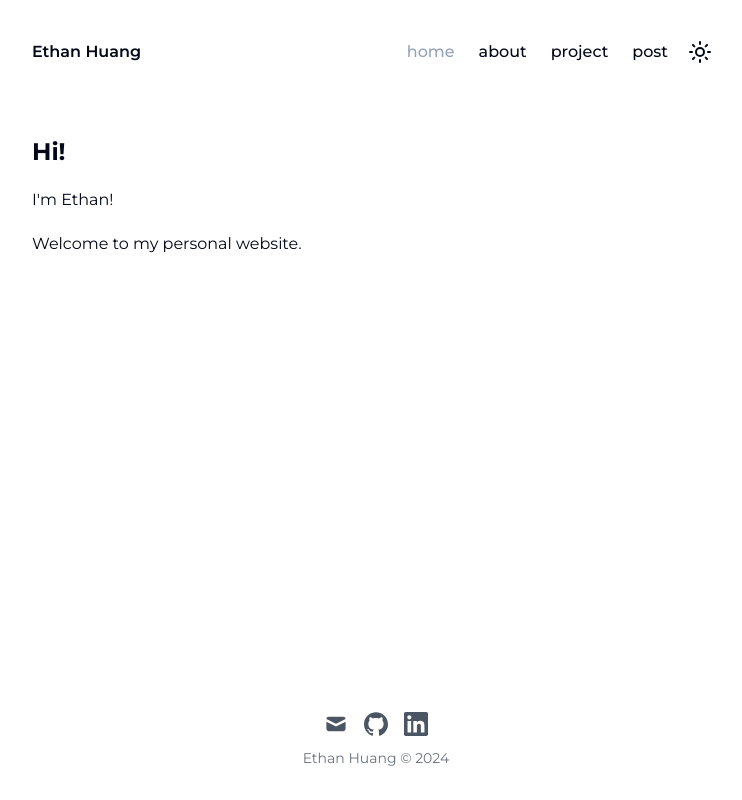
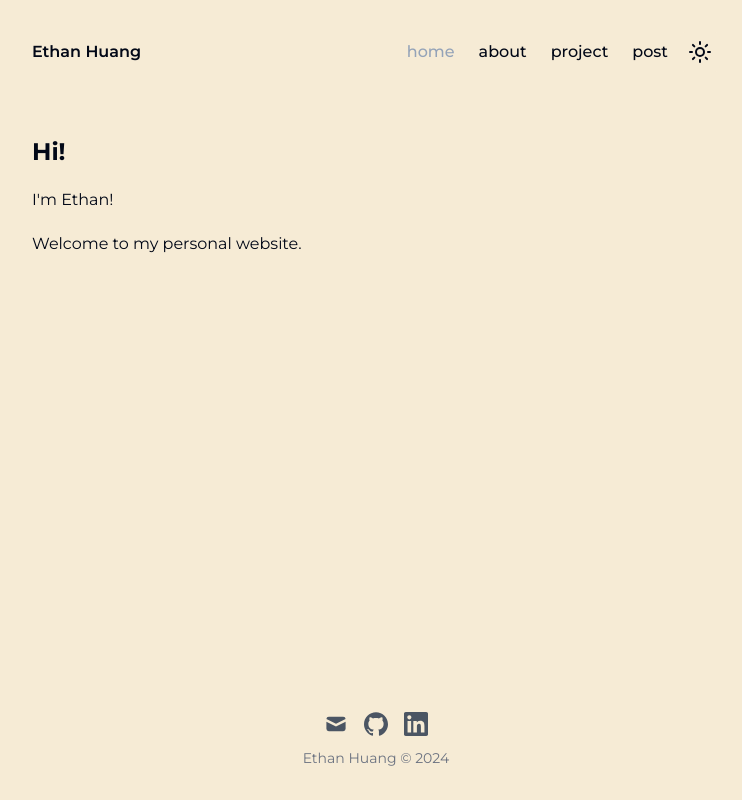
Before and after one commit to ethanh6/ethanhuang.dev, a Next.js app: page / in a window 1280 px wide. Shown: the whole page, without its empty margins (264-1006 px from the left). Built offline with nearby package versions, Linux system fonts and the light colour scheme.

Commit message:
update background color

```diff
--- a/src/app/globals.css
+++ b/src/app/globals.css
@@ -4,28 +4,28 @@
 
 @layer base {
 :root {
-  --background: 0 0% 100%;
+  --background: 41 63% 90%;
   --foreground: 222.2 84% 4.9%;
 
-  --card: 0 0% 100%;
+  --card: 41 63% 90%;
   --card-foreground: 222.2 84% 4.9%;
 
-  --popover: 0 0% 100%;
+  --popover: 41 63% 90%;
   --popover-foreground: 222.2 84% 4.9%;
 
-  --primary: 0 0% 100%;
+  --primary: 41 63% 90%;
   --primary-foreground: 222.2 84% 4.9%;
 
-  --secondary: 210 40% 96.1%;
+  --secondary: 41 63% 90%;
   --secondary-foreground: 222.2 47.4% 11.2%;
 
-  --muted: 210 40% 96.1%;
+  --muted: 41 63% 90%;
   --muted-foreground: 215.4 16.3% 46.9%;
 
   --accent: 210 40% 96.1%;
   --accent-foreground: 222.2 47.4% 11.2%;
 
-  --destructive: 0 84.2% 60.2%;
+  --destructive: 41 63% 90%;
   --destructive-foreground: 210 40% 98%;
 
   --border: 214.3 31.8% 91.4%;
--- a/src/components/Header.tsx
+++ b/src/components/Header.tsx
@@ -10,7 +10,7 @@ export default function Header() {
   const current_path = usePathname().split('/')[1] || 'home';
 
   return (
-    <header className="top-0 w-full z-10 bg-white py-8 transition-colors dark:bg-black">
+    <header className="top-0 w-full z-10 py-8 transition-colors">
       <div className="container mx-auto px-4 md:max-w-3xl lg:max-w-5xl">
         {/* Combined the flex and justify-between classes */}
         <div className="flex items-center justify-between">
```
